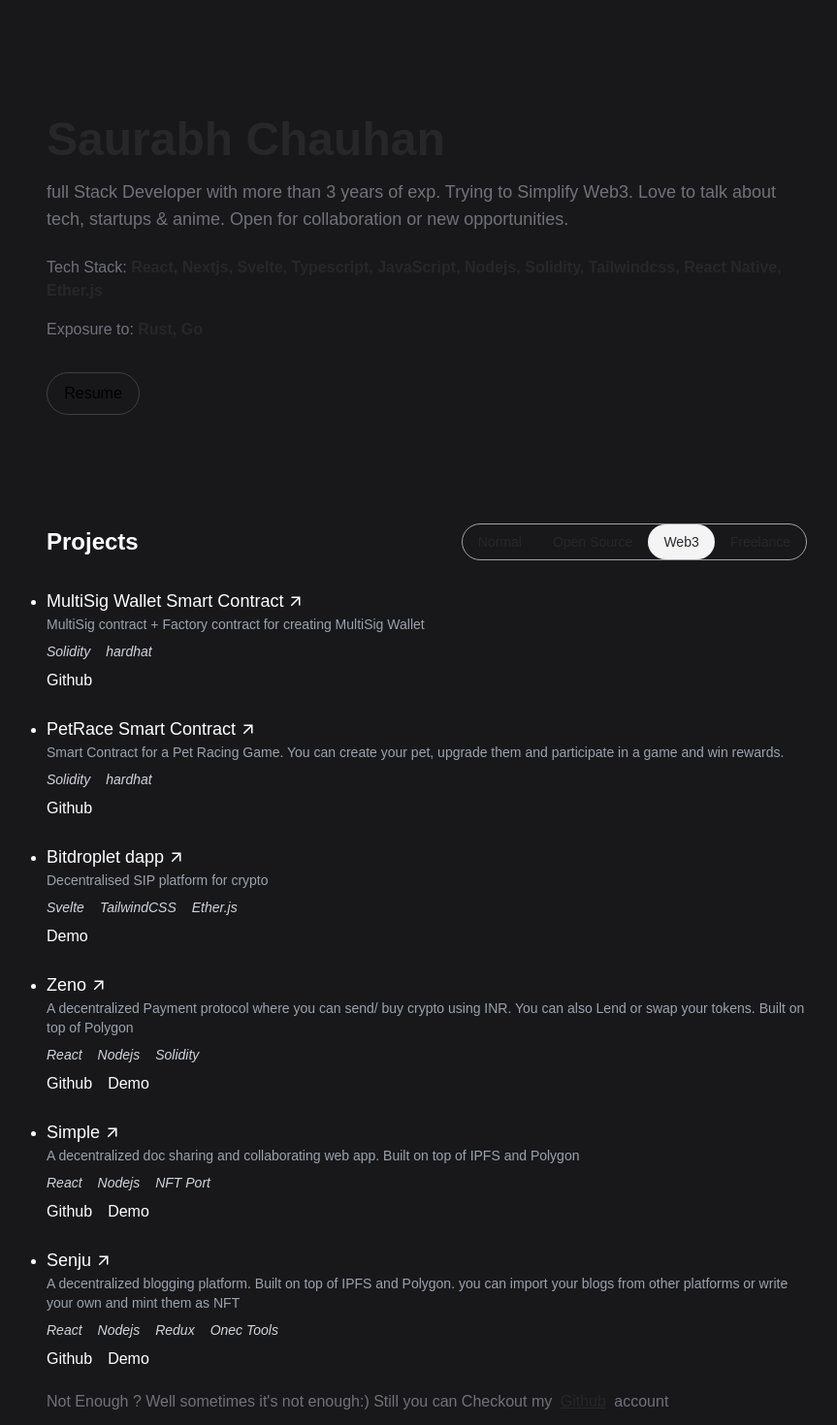
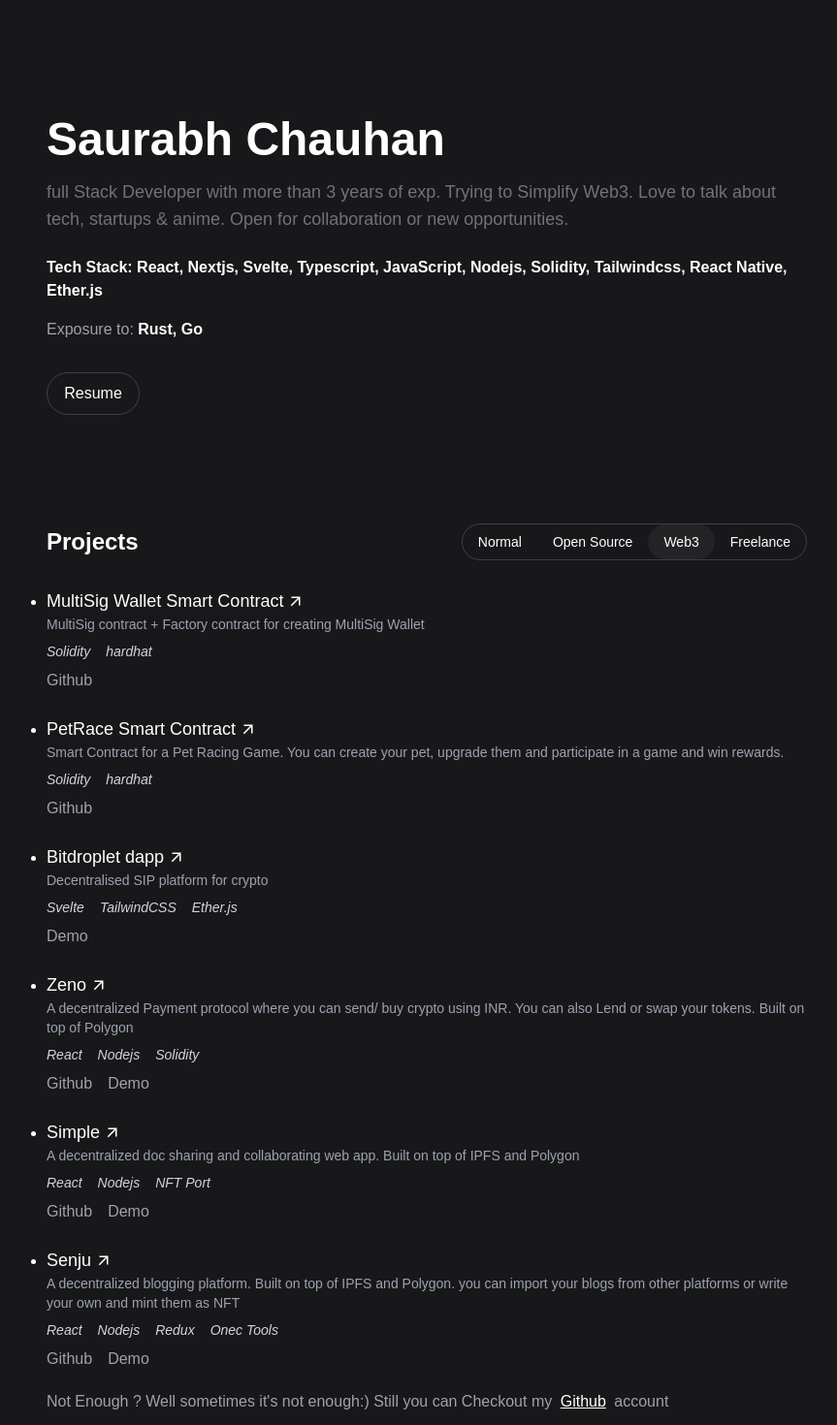
Before and after one commit to starc007/saurabh, a React (Vite) app: page / in a window 1280 px wide. Shown: the part 80-1550 px from the top of the page at 97% size, without its empty margins (200-1063 px from the left). Built offline with nearby package versions, Linux system fonts and the light colour scheme.

Commit message:
removed light mode

```diff
--- a/src/components/About.tsx
+++ b/src/components/About.tsx
@@ -5,89 +5,32 @@ const About = () => {
     <div className="md:py-28 py-12 flex items-center">
       <div className="flex flex-col md:flex-row  justify-between w-full">
         <div className="md:w-full">
-          <p className="text-3xl sm:text-5xl font-bold animate1 dark:text-white text-zinc-800">
+          <p className="text-3xl sm:text-5xl font-bold animate1 text-white">
             Saurabh Chauhan
           </p>
-          {/* <p className="md:text-lg text-sm text-zinc-700 dark:text-zinc-400 py-4 animate2">
-            Building{" "}
-            <LinkPreview
-              className={
-                "inline-block px-1 font-bold bg-clip-text text-transparent bg-gradient-to-r from-zinc-900 to-zinc-700 dark:from-zinc-300 dark:to-zinc-100"
-              }
-              url="https://piqr.in"
-            >
-              Piqr
-            </LinkPreview>
-            {","}
-            <LinkPreview
-              className={
-                "inline-block px-1 font-bold bg-clip-text text-transparent bg-gradient-to-r from-zinc-900 to-zinc-700 dark:from-zinc-300 dark:to-zinc-100"
-              }
-              url="https://readmi.xyz"
-            >
-              Readmi.xyz
-            </LinkPreview>{" "}
-            &
-            <LinkPreview
-              className={
-                "inline-block px-1 font-bold bg-clip-text text-transparent bg-gradient-to-r from-zinc-900 to-zinc-700 dark:from-zinc-300 dark:to-zinc-100"
-              }
-              url="https://github.com/starc007/web3-wallet-connect"
-            >
-              @saura3h/web3-connect
-            </LinkPreview>
-          </p> */}
+
           <p className="text-zinc-500 mb-6 md:text-lg text-sm mt-4">
             full Stack Developer with more than 3 years of exp. Trying to
             Simplify Web3. Love to talk about tech, startups & anime. Open for
             collaboration or new opportunities.
           </p>
-          <p className="dark:text-white text-zinc-800 font-semibold">
-            <span className="dark:text-zinc-400 text-zinc-500 font-medium">
-              Tech Stack:
-            </span>{" "}
-            React, Nextjs, Svelte, Typescript, JavaScript, Nodejs, Solidity,
+          <p className="text-white font-semibold">
+            <span className="text-zinc-400font-medium">Tech Stack:</span> React,
+            Nextjs, Svelte, Typescript, JavaScript, Nodejs, Solidity,
             Tailwindcss, React Native, Ether.js
           </p>
-          <p className="dark:text-white text-zinc-800 font-semibold mt-4">
-            <span className="dark:text-zinc-400 text-zinc-500 font-medium">
-              Exposure to:
-            </span>{" "}
+          <p className="text-white font-semibold mt-4">
+            <span className="text-zinc-400 font-medium">Exposure to:</span>{" "}
             Rust, Go
           </p>
           <a
             href={resume}
             download
-            className="sm:w-24 w-20 sm:h-11 h-10 mt-8 rounded-full flex items-center justify-center md:text-base text-sm border border-zinc-700 dark:text-white hover:bg-white/5 transition duration-500"
+            className="sm:w-24 w-20 sm:h-11 h-10 mt-8 rounded-full flex items-center justify-center md:text-base text-sm border border-zinc-700 text-white hover:bg-white/5 transition duration-500"
           >
             Resume
           </a>
         </div>
-        {/* <div className="relative w-44 flex-shrink-1 p-4 md:order-last order-first">
-          <a
-            href="https://twitter.com/saurra3h"
-            target="__blank"
-            className="block relative z-[5] overflow-hidden rounded shadow-xl ring-1 ring-slate-900/5"
-          >
-            <img
-              className="h-auto w-24 md:w-44"
-              src="https://twitter.com/saurra3h/photo"
-              alt="Saurabh Chauhan"
-            />
-          </a>
-          <div className="z-0 ">
-            <div className="absolute left-0 -right-12  top-0 h-px bg-slate-900/[0.1] dark:bg-zinc-300/[0.1] [mask-image:linear-gradient(to_right,transparent,white_4rem,white_calc(100%-4rem),transparent)]"></div>
-            <div className="absolute -top-8 bottom-0 left-12 w-px bg-slate-900/[0.1] dark:bg-zinc-300/[0.1] [mask-image:linear-gradient(to_top,transparent,white_4rem,white_calc(100%-4rem),transparent)]"></div>
-            <div className="absolute left-0 -right-12  bottom-14 h-px bg-slate-900/[0.1] dark:bg-zinc-300/[0.1] [mask-image:linear-gradient(to_right,transparent,white_4rem,white_calc(100%-4rem),transparent)]"></div>
-            <div className="absolute right-0 -top-2 -bottom-8 w-px bg-slate-900/[0.1] dark:bg-zinc-300/[0.1] [mask-image:linear-gradient(to_top,transparent,white_4rem,white_calc(100%-4rem),transparent)]"></div>
-            <div className="absolute bottom-full right-10 -mb-px flex h-8 items-end overflow-hidden">
-              <div className="flex -mb-px h-[2px] w-40 -scale-x-100">
-                <div className="w-full flex-none blur-sm [background-image:linear-gradient(90deg,rgba(56,189,248,0)_0%,#0EA5E9_32.29%,rgba(236,72,153,0.3)_67.19%,rgba(236,72,153,0)_100%)]"></div>
-                <div className="-ml-[100%] w-full flex-none blur-[1px] [background-image:linear-gradient(90deg,rgba(56,189,248,0)_0%,#0EA5E9_32.29%,rgba(236,72,153,0.3)_67.19%,rgba(236,72,153,0)_100%)]"></div>
-              </div>
-            </div>
-          </div>
-        </div> */}
       </div>
     </div>
   );
--- a/src/components/Footer.tsx
+++ b/src/components/Footer.tsx
@@ -1,8 +1,7 @@
 import { AiFillGithub, AiFillLinkedin, AiOutlineTwitter } from "react-icons/ai";
 import { MdEmail } from "react-icons/md";
 
-const commonClass =
-  "dark:hover:text-white transition duration-500 hover:text-zinc-700";
+const commonClass = "hover:text-white transition duration-500";
 
 const Footer = () => {
   return (
--- a/src/components/Work.tsx
+++ b/src/components/Work.tsx
@@ -158,7 +158,7 @@ const DetailsComponent = ({
                 <a
                   href={data.github}
                   target="_blank"
-                  className="dark:text-zinc-400 hover:underline hover:text-zinc-100"
+                  className="text-zinc-400 hover:underline hover:text-zinc-100"
                 >
                   Github
                 </a>
@@ -167,7 +167,7 @@ const DetailsComponent = ({
                 <a
                   href={data.demo}
                   target="_blank"
-                  className="dark:text-zinc-400 hover:underline hover:text-zinc-100"
+                  className="text-zinc-400 hover:underline hover:text-zinc-100"
                 >
                   Demo
                 </a>
@@ -231,15 +231,13 @@ const Work = () => {
       <div className="flex justify-between items-center flex-wrap gap-4">
         <p className="text-2xl text-white font-semibold">Projects</p>
 
-        <div className="flex items-center text-xs sm:text-sm border dark:border-zinc-700 border-zinc-400 rounded-full w-max">
+        <div className="flex items-center text-xs sm:text-sm border border-zinc-700 rounded-full w-max">
           {menu.map((link) => (
             <button
               onClick={() => handleClicked(link.title)}
               key={link.title}
-              className={`dark:text-white text-zinc-800 dark:hover:bg-white/5 hover:bg-zinc-100 rounded-full py-2 px-4 transition duration-500 ${
-                selected === link.title
-                  ? "bg-zinc-100 dark:bg-white/5"
-                  : "bg-transparent"
+              className={`text-white hover:bg-white/5 rounded-full py-2 px-4 transition duration-500 ${
+                selected === link.title ? "bg-white/5" : "bg-transparent"
               }`}
             >
               {link.title}
@@ -253,12 +251,12 @@ const Work = () => {
           <DetailsComponent data={detail} key={detail.title} />
         ))}
       </div>
-      <p className="dark:text-zinc-400 text-zinc-500 mt-5">
+      <p className="text-zinc-400 mt-5">
         Not Enough ? Well sometimes it's not enough:) Still you can Checkout my{" "}
         <a
           href="https://github.com/starc007?tab=repositories"
           target="_blank"
-          className="text-zinc-800 dark:text-white underline font-medium px-1"
+          className="text-white underline font-medium px-1"
         >
           Github
         </a>{" "}
```
Also changed, not shown: src/components/Navbar.tsx (+0 -11 lines).
